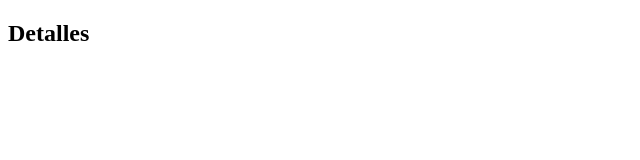
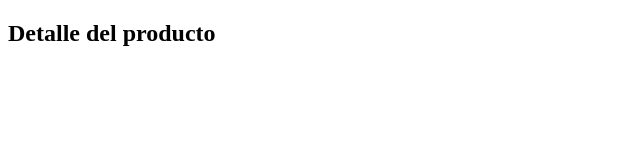
Before and after one commit to acalvotec/aromas, a plain HTML site: page detalle_producto.html in a window 1280 px wide. Shown: the whole page, without its empty margins (0-640 px from the left). Drawn offline with Linux system fonts and the light colour scheme.

Commit message:
actualizacion del catalogo

```diff
--- a/detalle_producto.html
+++ b/detalle_producto.html
@@ -7,6 +7,6 @@
     <title>Document</title>
 </head>
 <body>
-    <h2>Detalles</h2>
+    <h2>Detalle del producto</h2>
 </body>
 </html>
```
